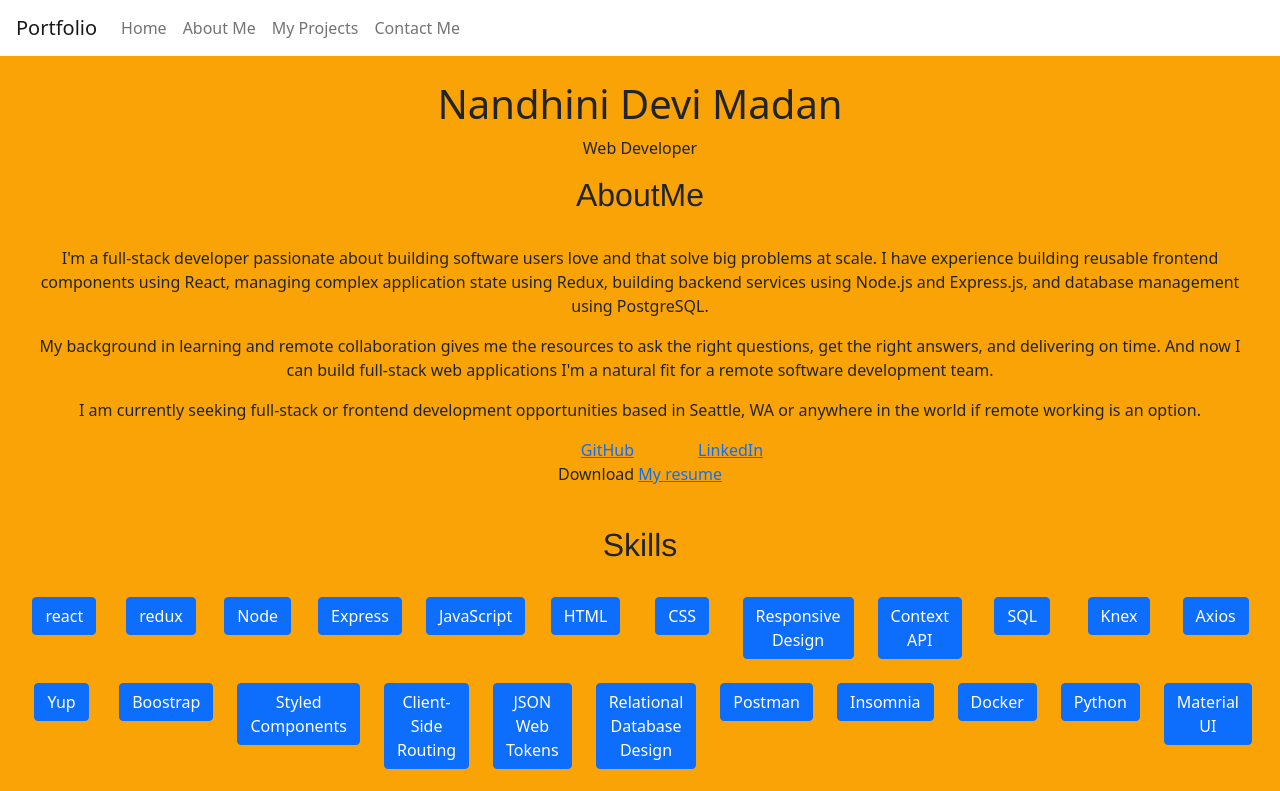
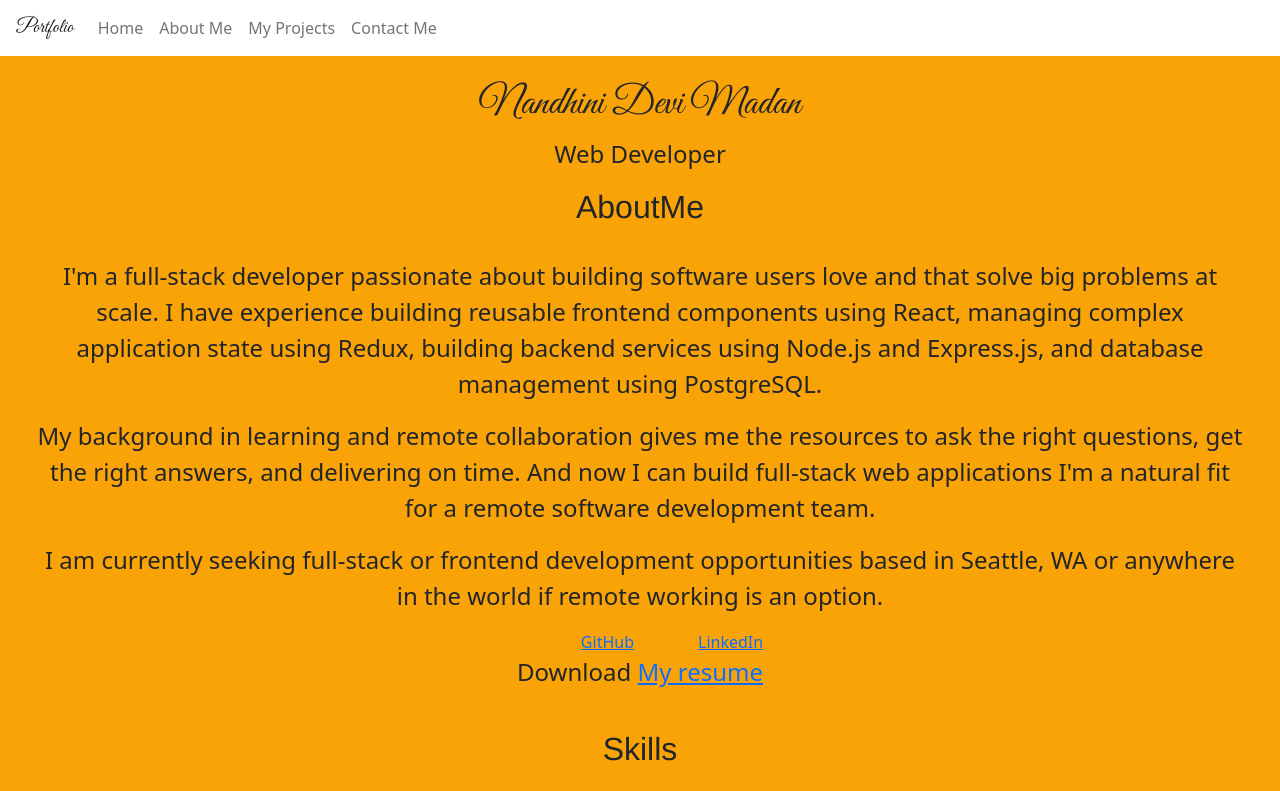
Before and after one commit to Nandhini-Madan/Portfolio-boostrap, a React (Create React App) app in the folder portfolio/: page / in a window 1280 px wide. Shown: the top 791 px of the page. Built offline with nearby package versions, Linux system fonts and the light colour scheme.

Commit message:
Added font

```diff
--- a/portfolio/public/index.html
+++ b/portfolio/public/index.html
@@ -3,6 +3,9 @@
   <head>
     <meta charset="utf-8" />
     <link rel="icon" href="%PUBLIC_URL%/sun.ico" />
+    <link rel="preconnect" href="https://fonts.googleapis.com">
+<link rel="preconnect" href="https://fonts.gstatic.com" crossorigin>
+<link href="https://fonts.googleapis.com/css2?family=Great+Vibes&display=swap" rel="stylesheet">
     <meta name="viewport" content="width=device-width, initial-scale=1" />
     <meta name="theme-color" content="#000000" />
     <meta
--- a/portfolio/src/App.css
+++ b/portfolio/src/App.css
@@ -51,3 +51,10 @@ body{
 .navbar-light .navbar-nav .nav-link{
   color:blue
 }
+.brand{
+  font-family:'Great Vibes','cursive';
+  font-size: 3rem;
+}
+.navbar-brand {
+  font-size: 3rem;
+}
--- a/portfolio/src/App.js
+++ b/portfolio/src/App.js
@@ -15,7 +15,7 @@ function App() {
     <div className="App">
 
       <Navbar bg="light" expand="lg">
-        <Navbar.Brand to="/">Portfolio</Navbar.Brand>
+        <Navbar.Brand to="/" className="brand">Portfolio</Navbar.Brand>
         <Navbar.Toggle aria-controls="responsive-navbar-nav" />
         <Navbar.Collapse id="responsive-navbar-nav">
           <Nav
--- a/portfolio/src/ContactMe.css
+++ b/portfolio/src/ContactMe.css
@@ -44,3 +44,8 @@
     margin-left: 1rem;
     margin-right: 1rem;
   }
+  .py-3{
+    margin-left: 4rem;
+    margin-right: 4rem;
+    margin-top: 3rem;
+  }
--- a/portfolio/src/Home.css
+++ b/portfolio/src/Home.css
@@ -10,7 +10,7 @@
     text-align:center ;
     margin-left: 2rem;
     margin-right: 2rem;
-    font-size: 1rem;
+    font-size: 1.5rem;
 
 
   }
@@ -53,3 +53,9 @@ a .nav-link{
   margin-left:  1rem;
   color:blue;
 }
+.badge{
+  font-size: 1.5rem;
+}
+.title{
+  font-family: 'Great Vibes', cursive;
+}
--- a/portfolio/src/Home.js
+++ b/portfolio/src/Home.js
@@ -1,5 +1,5 @@
 import React from "react";
-import { Row, Col, Card,Button } from "react-bootstrap";
+import { Row, Col, Card,Button,Badge } from "react-bootstrap";
 import MerchantMarketPlace from "../src/asserts/MerchantMarket.png";
 import Snow from "../src/Snow";
 import SilentAuction from "../src/asserts/silentAuction.jpg";
@@ -182,11 +182,12 @@ const Home = () => {
             <Row xs={12} md={12} className="g-4">
                 {skills.map((skill) => (
                     <Col key={skill.skillId}>
-                        <Button href={skill.link}>{skill.SkillName}</Button>
 
+                        <Badge className="badge" bg="primary">{skill.SkillName}</Badge>
                     </Col>
                 ))}
             </Row>
+            <br></br>
             <br></br>
             <h2>My Projects</h2>
             <br></br>
--- a/portfolio/src/Snow.js
+++ b/portfolio/src/Snow.js
@@ -6,7 +6,7 @@ const Snow = () => {
         <>
             <div className="snowflakes" aria-hidden="true">
                 <br></br>
-                <h1>Nandhini Devi Madan</h1>
+                <h1 className="title">Nandhini Devi Madan</h1>
 
                 <p> Web Developer</p>
             {/*   <div className="snowflake">
```
